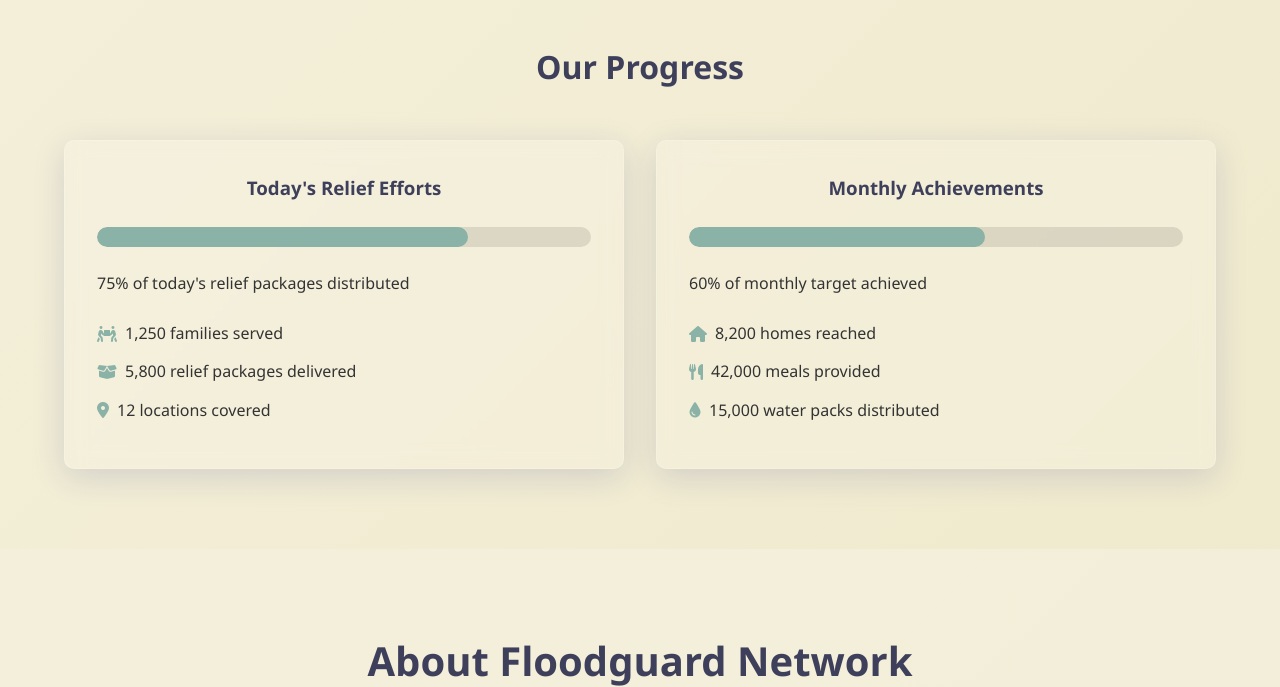
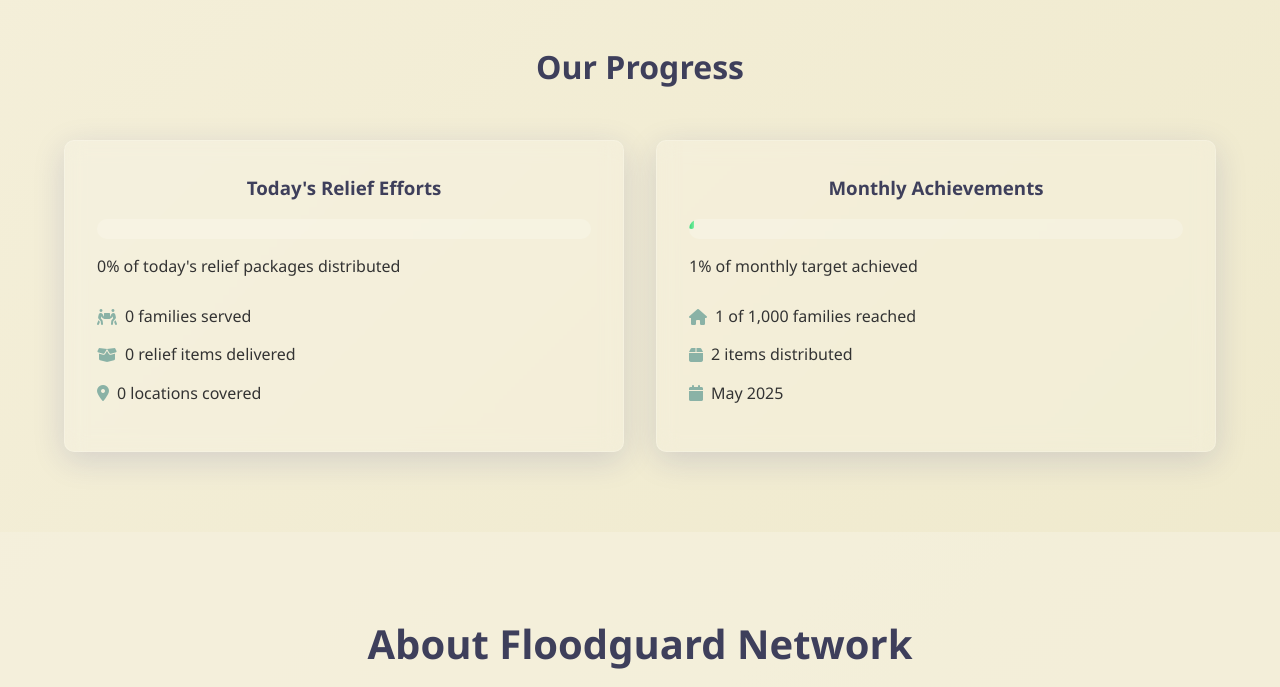
Before and after one commit to tasnimah8/CSE370, a PHP site: page / in a window 1280 px wide. Shown: the part 839-1526 px from the top of the page. Run offline with PHP 8.4, Linux system fonts and the light colour scheme; data comes from the database, SQL or seed files in the repository.

Commit message:
Update index.php

```diff
--- a/index.php
+++ b/index.php
@@ -1,3 +1,40 @@
+<?php
+// Database connection
+$conn = new mysqli('localhost', 'root', '', 'floodguard');
+if ($conn->connect_error) die("Connection failed: " . $conn->connect_error);
+
+// Get today's statistics
+$today = date('Y-m-d');
+$today_stats = $conn->query("
+    SELECT
+        COUNT(DISTINCT victim_id) as families_served,
+        SUM(quantity) as items_distributed,
+        COUNT(DISTINCT location) as locations_covered
+    FROM distribution_records
+    WHERE DATE(distribution_date) = '$today'
+")->fetch_assoc();
+
+// Get monthly statistics
+$month_start = date('Y-m-01');
+$month_end = date('Y-m-t');
+$monthly_stats = $conn->query("
+    SELECT
+        COUNT(DISTINCT victim_id) as families_helped,
+        SUM(quantity) as items_distributed
+    FROM distribution_records
+    WHERE distribution_date BETWEEN '$month_start' AND '$month_end'
+")->fetch_assoc();
+
+// Calculate progress percentages
+$daily_target = 50; // Example: daily target of 100 families
+$monthly_target = 100; // Monthly target of 1000 families
+
+$daily_progress = min(100, ($today_stats['families_served'] / $daily_target) * 100);
+$monthly_progress = min(100, ($monthly_stats['families_helped'] / $monthly_target) * 100);
+
+$conn->close();
+?>
+
 <!DOCTYPE html>
 <html lang="en">
 <head>
@@ -118,25 +155,25 @@
                 <div class="daily-progress glass">
                     <h3>Today's Relief Efforts</h3>
                     <div class="progress-bar">
-                        <div class="progress-fill" style="width: 75%;"></div>
+                        <div class="progress-fill" style="width: <?php echo $daily_progress; ?>%;"></div>
                     </div>
-                    <p>75% of today's relief packages distributed</p>
+                    <p><?php echo round($daily_progress); ?>% of today's relief packages distributed</p>
                     <ul class="progress-stats">
-                        <li><i class="fas fa-people-carry"></i> 1,250 families served</li>
-                        <li><i class="fas fa-box-open"></i> 5,800 relief packages delivered</li>
-                        <li><i class="fas fa-map-marker-alt"></i> 12 locations covered</li>
+                        <li><i class="fas fa-people-carry"></i> <?php echo number_format($today_stats['families_served']); ?> families served</li>
+                        <li><i class="fas fa-box-open"></i> <?php echo number_format($today_stats['items_distributed']); ?> relief items delivered</li>
+                        <li><i class="fas fa-map-marker-alt"></i> <?php echo number_format($today_stats['locations_covered']); ?> locations covered</li>
                     </ul>
                 </div>
                 <div class="monthly-progress glass">
                     <h3>Monthly Achievements</h3>
                     <div class="progress-bar">
-                        <div class="progress-fill" style="width: 60%;"></div>
+                        <div class="progress-fill" style="width: <?php echo $monthly_progress; ?>%;"></div>
                     </div>
-                    <p>60% of monthly target achieved</p>
+                    <p><?php echo round($monthly_progress); ?>% of monthly target achieved</p>
                     <ul class="progress-stats">
-                        <li><i class="fas fa-home"></i> 8,200 homes reached</li>
-                        <li><i class="fas fa-utensils"></i> 42,000 meals provided</li>
-                        <li><i class="fas fa-tint"></i> 15,000 water packs distributed</li>
+                        <li><i class="fas fa-home"></i> <?php echo number_format($monthly_stats['families_helped']); ?> of 1,000 families reached</li>
+                        <li><i class="fas fa-box"></i> <?php echo number_format($monthly_stats['items_distributed']); ?> items distributed</li>
+                        <li><i class="fas fa-calendar"></i> <?php echo date('F Y'); ?></li>
                     </ul>
                 </div>
             </div>
@@ -215,5 +252,21 @@
             setTimeout(showSlides, 5000); // Change image every 5 seconds
         }
     </script>
+    <style>
+        /* Add these styles for smoother progress bars */
+        .progress-bar {
+            background: rgba(255,255,255,0.2);
+            border-radius: 10px;
+            overflow: hidden;
+            margin: 15px 0;
+        }
+
+        .progress-fill {
+            background: linear-gradient(90deg, #2ed573, #7bed9f);
+            height: 10px;
+            border-radius: 10px;
+            transition: width 0.5s ease-in-out;
+        }
+    </style>
 </body>
 </html>
```
